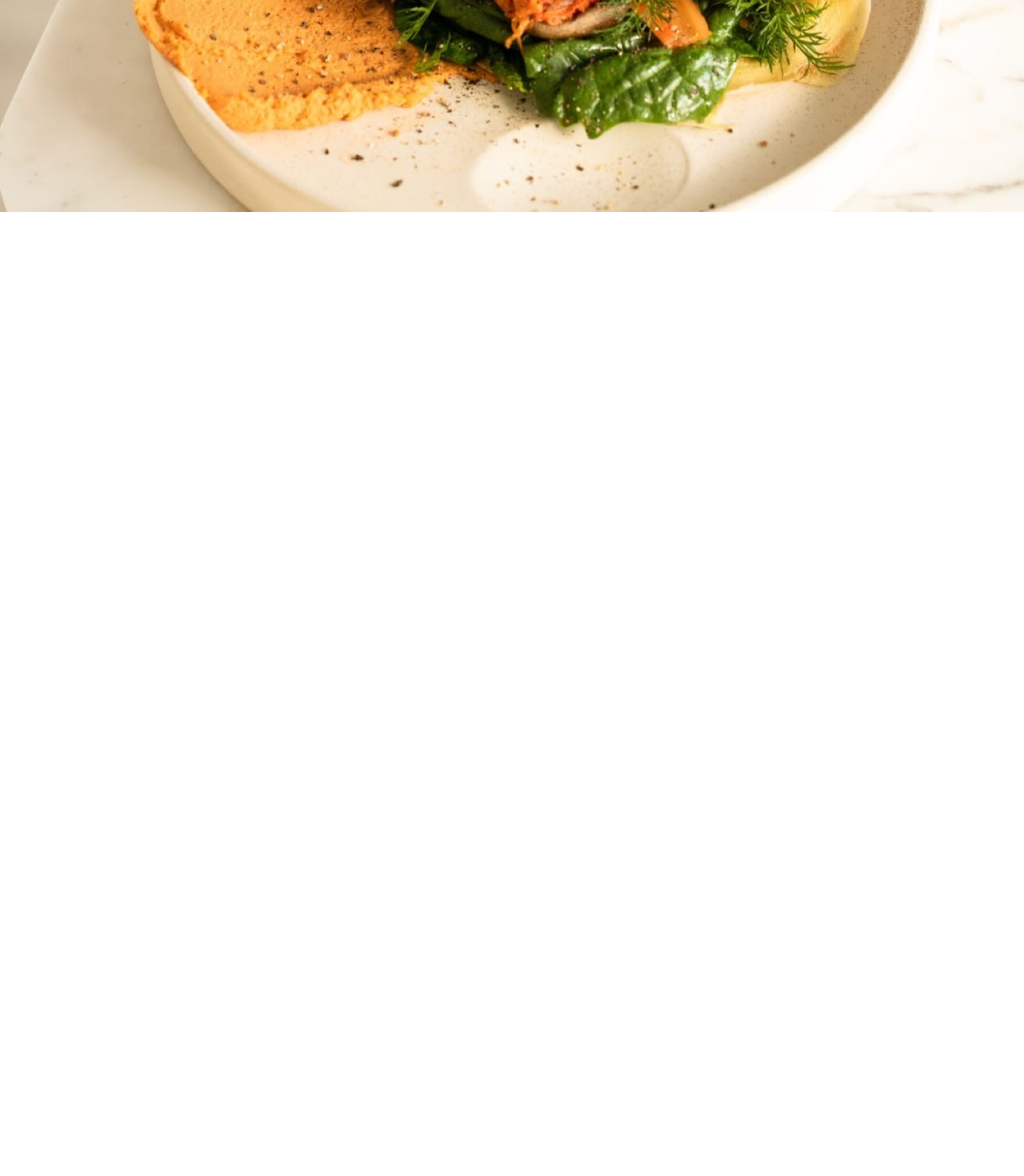
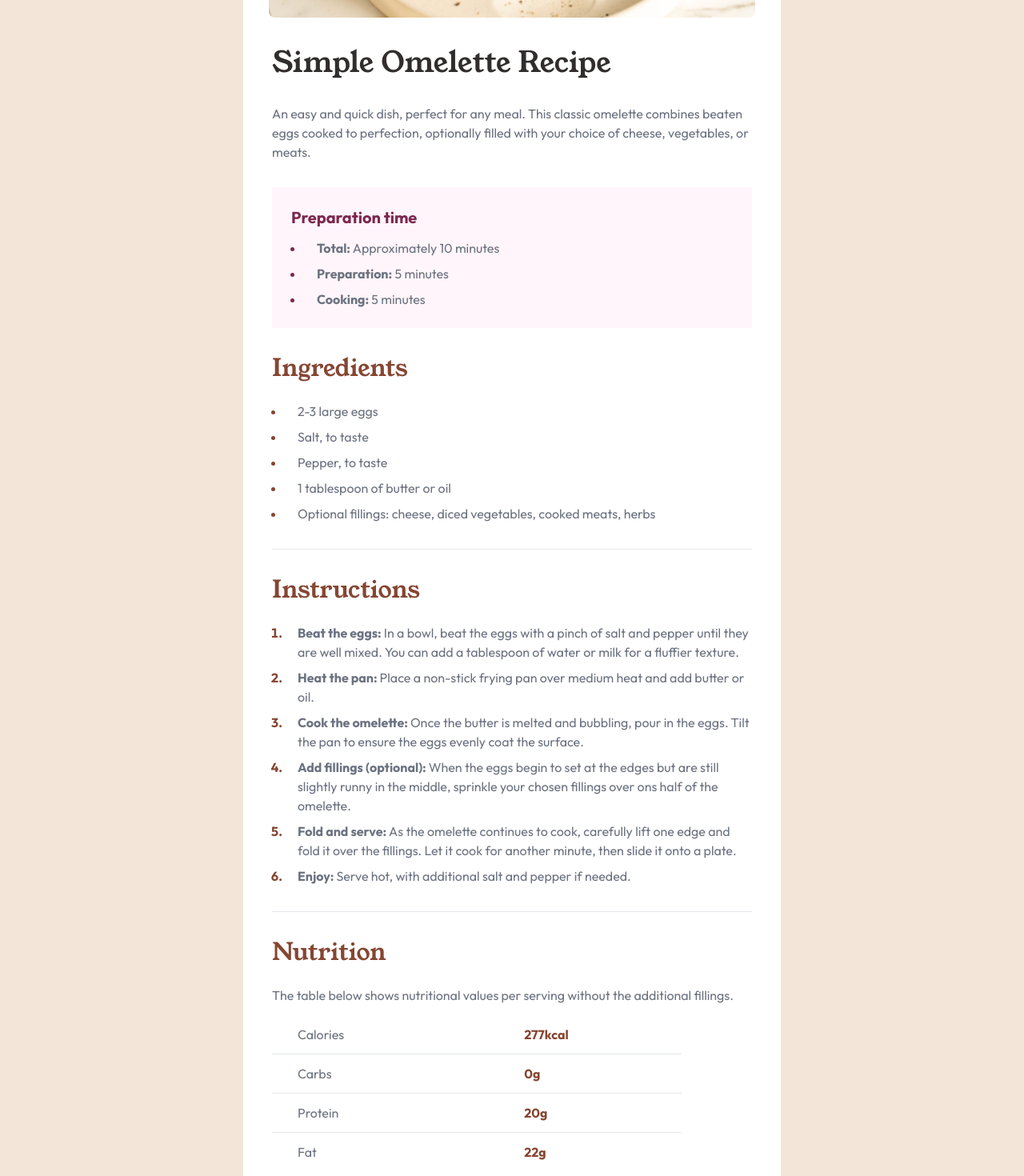
Before and after one commit to deedeedev/frontend-practice, a Next.js app: page /frontend-mentor/04-recipe-page in a window 1280 px wide. Shown: the part 320-1790 px from the top of the page at 80% size. Before the commit the page ends 800 px from the top, so only its background shows below. Built offline with nearby package versions, Linux system fonts and the light colour scheme.

Commit message:
Challenge completed: Recipe Page

```diff
--- /dev/null
+++ b/src/app/frontend-mentor/(pages)/04-recipe-page/layout.tsx
@@ -0,0 +1,3 @@
+export default function FrontendPracticeComponentsLayout({ children }: { children: React.ReactNode }) {
+  return <main className="bg-eggshell w-full h-full overflow-hidden">{children}</main>;
+}
--- a/src/app/frontend-mentor/(pages)/04-recipe-page/page.tsx
+++ b/src/app/frontend-mentor/(pages)/04-recipe-page/page.tsx
@@ -1,10 +1,10 @@
 import Image from "next/image";
+import { Outfit, Young_Serif } from "next/font/google";
 import type { Metadata } from "next";
-import { Outfit, Young_Serif } from "next/font/google";
 
 import omeletteImage from "./image-omelette.jpg";
 
-const outfit = Outfit({ subsets: ["latin"] });
+const outfit = Outfit({ weight: ["400", "600", "700"], subsets: ["latin"] });
 const youngSerif = Young_Serif({ weight: "400", subsets: ["latin"] });
 
 export const metadata: Metadata = {
@@ -14,10 +14,104 @@ export const metadata: Metadata = {
 
 export default function Page() {
   return (
-    <div className={`${outfit.className} container mx-auto`}>
+    <div
+      className={`${outfit.className} container mx-auto h-full overflow-hidden max-w-2xl bg-white text-gray-500 sm:my-8 sm:rounded-lg`}
+    >
       {/* Image */}
-      <div>
-        <Image src={omeletteImage} alt="recipe image" />
+      <div className="sm:p-8 sm:pb-0">
+        <Image src={omeletteImage} className="sm:rounded-lg" alt="recipe image" />
+      </div>
+      {/* Content */}
+      <div className="m-9 space-y-8">
+        {/* Title */}
+        <h1 className={`${youngSerif.className} text-4xl text-darkCharcoal`}>Simple Omelette Recipe</h1>
+        {/* Intro */}
+        <p className="mt-6">
+          An easy and quick dish, perfect for any meal. This classic omelette combines beaten eggs cooked to perfection,
+          optionally filled with your choice of cheese, vegetables, or meats.
+        </p>
+        {/* Preparation Time */}
+        <div className="bg-roseWhite p-6 mt-8">
+          <h2 className="text-darkRaspberry text-xl font-bold mb-3">Preparation time</h2>
+          <ul className="list-disc ml-4 space-y-2">
+            <li className="pl-4 marker:text-darkRaspberry">
+              <span className="font-bold">Total:</span> Approximately 10 minutes
+            </li>
+            <li className="pl-4 marker:text-darkRaspberry">
+              <span className="font-bold">Preparation:</span> 5 minutes
+            </li>
+            <li className="pl-4 marker:text-darkRaspberry">
+              <span className="font-bold">Cooking:</span> 5 minutes
+            </li>
+          </ul>
+        </div>
+        {/* Ingredients */}
+        <div className="mt-8">
+          <h2 className={`${youngSerif.className} text-nutmeg text-3xl font-bold mb-6`}>Ingredients</h2>
+          <ul className="list-disc ml-4 space-y-2">
+            <li className="pl-4 marker:text-nutmeg">2-3 large eggs</li>
+            <li className="pl-4 marker:text-nutmeg">Salt, to taste</li>
+            <li className="pl-4 marker:text-nutmeg">Pepper, to taste</li>
+            <li className="pl-4 marker:text-nutmeg">1 tablespoon of butter or oil</li>
+            <li className="pl-4 marker:text-nutmeg">
+              Optional fillings: cheese, diced vegetables, cooked meats, herbs
+            </li>
+          </ul>
+        </div>
+        <hr className="border-t-1 border-gray-200" />
+        {/* Instructions */}
+        <div>
+          <h2 className={`${youngSerif.className} text-nutmeg text-3xl font-bold mb-6`}>Instructions</h2>
+          <ol className="list-decimal ml-4 space-y-2">
+            <li className="pl-4 marker:text-nutmeg marker:font-bold">
+              <span className="font-bold">Beat the eggs: </span>In a bowl, beat the eggs with a pinch of salt and pepper
+              until they are well mixed. You can add a tablespoon of water or milk for a fluffier texture.
+            </li>
+            <li className="pl-4 marker:text-nutmeg marker:font-bold">
+              <span className="font-bold">Heat the pan: </span>Place a non-stick frying pan over medium heat and add
+              butter or oil.
+            </li>
+            <li className="pl-4 marker:text-nutmeg marker:font-bold">
+              <span className="font-bold">Cook the omelette: </span>Once the butter is melted and bubbling, pour in the
+              eggs. Tilt the pan to ensure the eggs evenly coat the surface.
+            </li>
+            <li className="pl-4 marker:text-nutmeg marker:font-bold">
+              <span className="font-bold">Add fillings (optional): </span>When the eggs begin to set at the edges but
+              are still slightly runny in the middle, sprinkle your chosen fillings over ons half of the omelette.
+            </li>
+            <li className="pl-4 marker:text-nutmeg marker:font-bold">
+              <span className="font-bold">Fold and serve: </span>As the omelette continues to cook, carefully lift one
+              edge and fold it over the fillings. Let it cook for another minute, then slide it onto a plate.
+            </li>
+            <li className="pl-4 marker:text-nutmeg marker:font-bold">
+              <span className="font-bold">Enjoy: </span>Serve hot, with additional salt and pepper if needed.
+            </li>
+          </ol>
+        </div>
+        <hr className="border-t-1 border-gray-200" />
+        {/* Nutrition */}
+        <div className="space-y-6">
+          <h2 className={`${youngSerif.className} text-nutmeg text-3xl font-bold`}>Nutrition</h2>
+          <p>The table below shows nutritional values per serving without the additional fillings.</p>
+          <table className="w-full max-w-lg space-y-3">
+            <tr>
+              <td className="border-b pl-8 pb-3">Calories</td>
+              <td className="border-b font-bold text-nutmeg pb-3">277kcal</td>
+            </tr>
+            <tr>
+              <td className="border-b pl-8 py-3">Carbs</td>
+              <td className="border-b font-bold text-nutmeg py-3">0g</td>
+            </tr>
+            <tr>
+              <td className="border-b pl-8 py-3">Protein</td>
+              <td className="border-b font-bold text-nutmeg py-3">20g</td>
+            </tr>
+            <tr>
+              <td className="pl-8 py-3">Fat</td>
+              <td className="font-bold text-nutmeg py-3">22g</td>
+            </tr>
+          </table>
+        </div>
       </div>
     </div>
   );
--- a/tailwind.config.ts
+++ b/tailwind.config.ts
@@ -6,6 +6,19 @@ const config: Config = {
     "./src/components/**/*.{js,ts,jsx,tsx,mdx}",
     "./src/app/**/*.{js,ts,jsx,tsx,mdx}",
   ],
+  theme: {
+    extend: {
+      colors: {
+        nutmeg: "hsl(14, 45%, 36%)",
+        darkRaspberry: "hsl(332, 51%, 32%)",
+        roseWhite: "hsl(330, 100%, 98%)",
+        eggshell: "hsl(30, 54%, 90%)",
+        lightGray: "hsl(30, 18%, 87%)",
+        wengeBrown: "hsl(30, 10%, 34%)",
+        darkCharcoal: "hsl(24, 5%, 18%)",
+      },
+    },
+  },
   plugins: [],
 };
 export default config;
```
